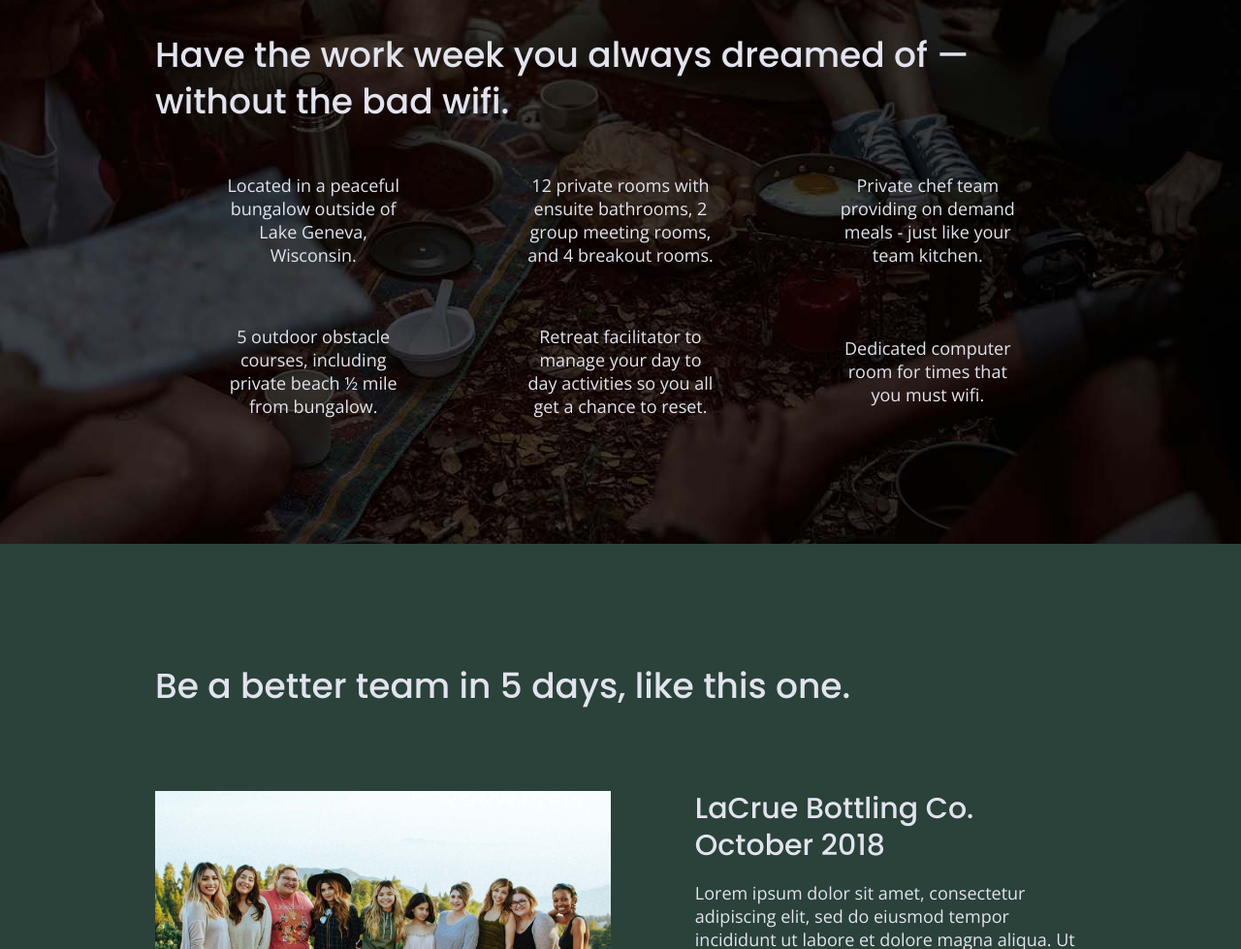
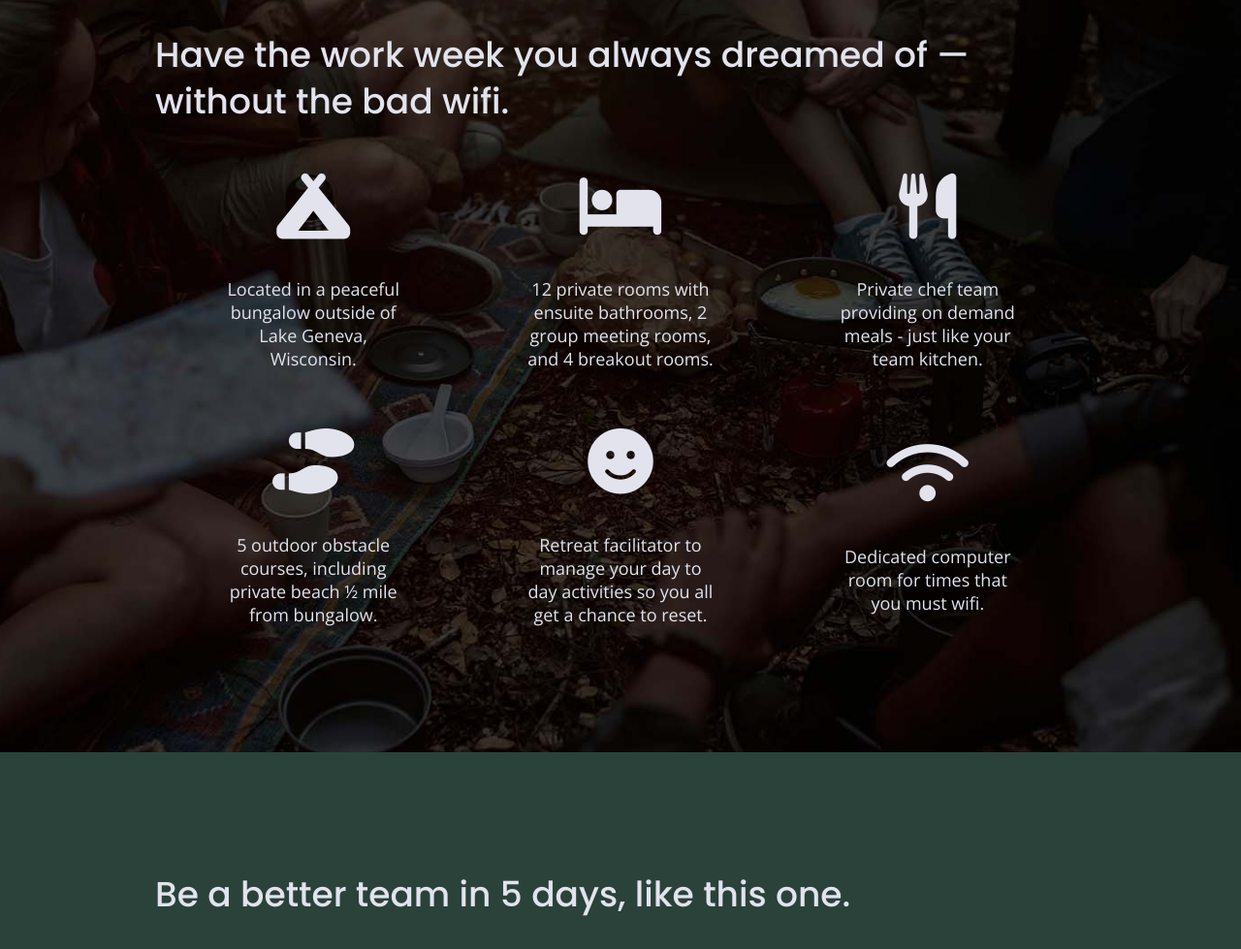
Before and after one commit to dpinon19/206-unplugged-website, a website built with Parcel: page index.html in a window 1280 px wide. Shown: the part 1099-2078 px from the top of the page at 97% size. Built offline with nearby package versions, Linux system fonts and the light colour scheme.

Commit message:
Add icons to homepage

```diff
--- a/css/main.css
+++ b/css/main.css
@@ -336,6 +336,11 @@ input[type="button"] {
 .features p {
   text-align: center;
   margin: 0;
+}
+
+.features i {
+  font-size: 3.75em;
+  margin-bottom: 40px;
 }
 
 /* Reviews */
--- a/index.html
+++ b/index.html
@@ -20,6 +20,10 @@
     />
     <link rel="stylesheet" href="css/normalize.css" />
     <link rel="stylesheet" href="css/main.css" />
+    <script
+      src="https://kit.fontawesome.com/9878df63f4.js"
+      crossorigin="anonymous"
+    ></script>
   </head>
 
   <body>
@@ -81,42 +85,54 @@
           </h2>
           <div class="features-items">
             <article>
-              <p class="fontawesome-icon"></p>
+              <p class="fontawesome-icon">
+                <i class="fas fa-campground"></i>
+              </p>
               <p class="features-item-description">
                 Located in a peaceful bungalow outside of Lake Geneva,
                 Wisconsin.
               </p>
             </article>
             <article>
-              <p class="fontawesome-icon"></p>
+              <p class="fontawesome-icon">
+                <i class="fas fa-bed"></i>
+              </p>
               <p class="features-item-description">
                 12 private rooms with ensuite bathrooms, 2 group meeting rooms,
                 and 4 breakout rooms.
               </p>
             </article>
             <article>
-              <p class="fontawesome-icon"></p>
+              <p class="fontawesome-icon">
+                <i class="fas fa-utensils"></i>
+              </p>
               <p class="features-item-description">
                 Private chef team providing on demand meals - just like your
                 team kitchen.
               </p>
             </article>
             <article>
-              <p class="fontawesome-icon"></p>
+              <p class="fontawesome-icon">
+                <i class="fas fa-shoe-prints"></i>
+              </p>
               <p class="features-item-description">
                 5 outdoor obstacle courses, including private beach ½ mile from
                 bungalow.
               </p>
             </article>
             <article>
-              <p class="fontawesome-icon"></p>
+              <p class="fontawesome-icon">
+                <i class="fas fa-smile"></i>
+              </p>
               <p class="features-item-description">
                 Retreat facilitator to manage your day to day activities so you
                 all get a chance to reset.
               </p>
             </article>
             <article>
-              <p class="fontawesome-icon"></p>
+              <p class="fontawesome-icon">
+                <i class="fas fa-wifi"></i>
+              </p>
               <p class="features-item-description">
                 Dedicated computer room for times that you must wifi.
               </p>
```
Also changed, not shown: about/index.html (+4 -0 lines), faq/index.html (+4 -0 lines).
